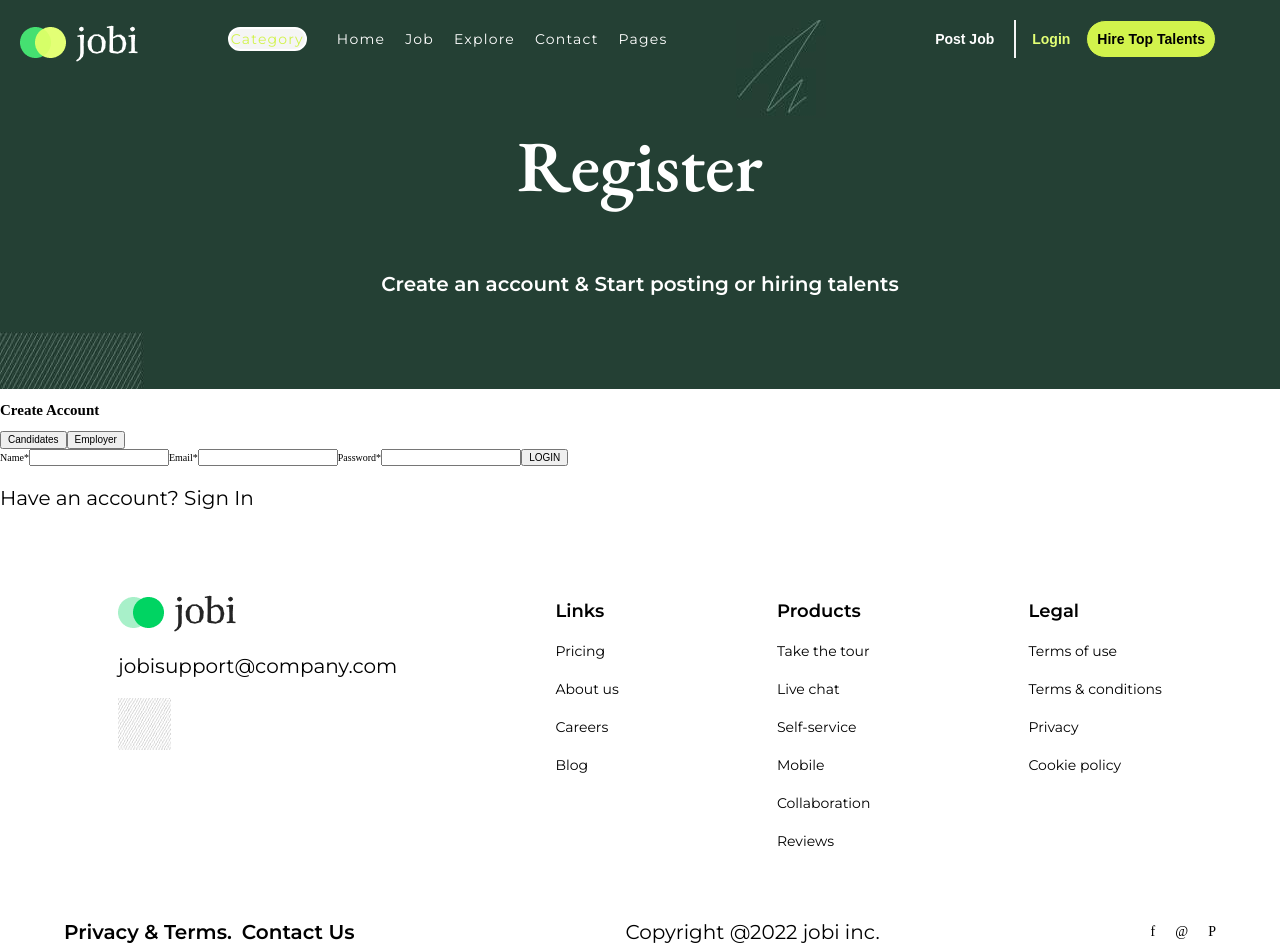
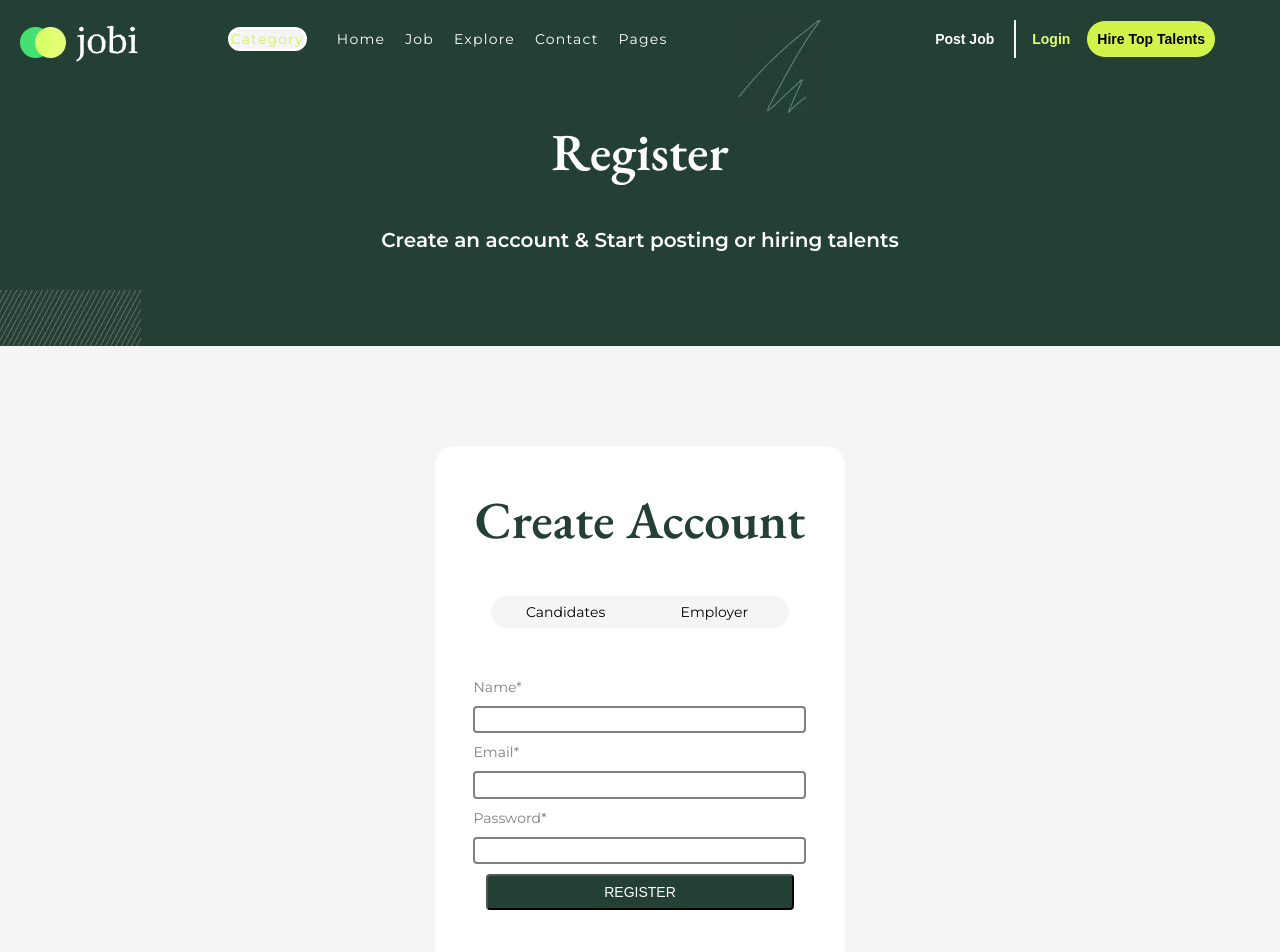
Before and after one commit to rodgersajb/jobi, a React (Vite) app: page /register in a window 1280 px wide. Shown: the top 952 px of the page. Built offline with nearby package versions, Linux system fonts and the light colour scheme; no server answers.

Commit message:
added firebase authentication and user sign-in functionary to register.jsx

```diff
--- a/src/Components/RegisterForm.jsx
+++ b/src/Components/RegisterForm.jsx
@@ -1,26 +1,79 @@
+import { firebase, db } from "./firebase";
+import { set, ref } from "firebase/database";
+import { createUserWithEmailAndPassword, getAuth } from "firebase/auth";
+
+import { useState } from "react";
+
 const RegisterForm = () => {
+  const [email, setEmail] = useState("");
+  const [password, setPassword] = useState("");
+  const [name, setName] = useState("");
+
+  const handleSignUp = () => {
+    const auth = getAuth(firebase);
+    createUserWithEmailAndPassword(auth, email, password)
+      .then((response) => {
+        const user = response.user;
+
+        alert("Successfully signed up!");
+        set(ref(db, "users/" + user.uid), {
+          email: email,
+          displayName: name,
+        });
+      })
+
+      .catch((error) => {
+        const errorCode = error.code;
+        const errorMessage = error.message;
+        alert(errorCode);
+        // ..
+      });
+  };
+
+  const handleOnSubmit = (event) => {
+    event.preventDefault();
+  };
+
   return (
     <>
       <section className="register-form">
-        <div className="content">
+        <div className="form-container">
           <h2>Create Account</h2>
           <div className="button-select">
             <button>Candidates</button>
             <button>Employer</button>
           </div>
           <form
+            onSubmit={handleOnSubmit}
             action="
                 "
           >
-            <label htmlFor="name">Name*</label>
-            <input type="text" />
-            <label htmlFor="email">Email*</label>
-            <input type="text" />
-            <label htmlFor="password">Password*</label>
-            <input type="password" />
-            <button>LOGIN</button>
+            <span>
+              <label htmlFor="name">Name*</label>
+              <input
+                type="text"
+                onChange={(event) => setName(event.target.value)}
+              />
+            </span>
+            <span>
+              <label htmlFor="email">Email*</label>
+              <input
+                type="text"
+                onChange={(event) => setEmail(event.target.value)}
+              />
+            </span>
+            <span>
+              <label htmlFor="password">Password*</label>
+              <input
+                type="password"
+                onChange={(event) => setPassword(event.target.value)}
+              />
+            </span>
+            <button onClick={handleSignUp}>REGISTER</button>
           </form>
-          <p>Have an account? <span className="underline">Sign In</span></p>
+          <p>
+            Have an account? <span className="underline">Sign In</span>
+          </p>
         </div>
       </section>
     </>
--- a/src/Components/firebase.jsx
+++ b/src/Components/firebase.jsx
@@ -4,13 +4,13 @@ import { initializeApp } from "firebase/app";
 import { getDatabase } from "firebase/database";
 
 const firebaseConfig = {
-  apiKey: import.meta.env.VITE_FIREBASE_KEY,
-  authDomain: import.meta.env.VITE_FIREBASE_DOMAIN,
-  projectId: import.meta.env.VITE_PROJECT_ID,
-  storageBucket: import.meta.env.VITE_STORAGE_BUCKET,
-  messagingSenderId: import.meta.env.VITE_FIREBASE_SENDER_ID,
-  appId: import.meta.env.VITE_FIREBASE_APP_ID,
+  apiKey: "AIzaSyA7khADx-NVdnlHdAfPSolZJJ1hZ3eeD3Y",
+  authDomain: "jobi-122d7.firebaseapp.com",
   databaseURL: "https://jobi-122d7-default-rtdb.firebaseio.com",
+  projectId: "jobi-122d7",
+  storageBucket: "jobi-122d7.appspot.com",
+  messagingSenderId: "6623742296",
+  appId: "1:6623742296:web:89d421e57644fc845d7d2d",
 };
 
 // Initialize Firebase
--- a/src/styles/sass/partials/_register.scss
+++ b/src/styles/sass/partials/_register.scss
@@ -2,7 +2,6 @@
   max-width: 2080px;
   nav {
     width: 100%;
-
 
     background: $registerGreen;
     .flex-container {
@@ -17,7 +16,6 @@
         border: 2px solid #fff;
         padding: 0.1rem;
         margin: 0 1rem 0 0;
-
       }
       li {
         color: #fff;
@@ -37,8 +35,6 @@
           color: #fff;
           border-right: 2px solid $lightgrey;
           padding: 0 2rem 0 6rem;
-
-
         }
         button:nth-child(2) {
           outline: none;
@@ -54,7 +50,8 @@
           padding: 1rem;
           border: 1px solid $registerGreen;
           border-radius: 4rem;
-                }            }
+        }
+      }
     }
   }
   .content-container {
@@ -65,7 +62,7 @@
       margin-top: 0;
       color: #fff;
       text-align: center;
-            font-size: 7.2rem;
+      font-size: 5.2rem;
       font-family: $heading1;
     }
     h5 {
@@ -78,4 +75,102 @@
       bottom: 0;
     }
   }
+  .register-form {
+    background: $lightgrey;
+    display: flex;
+    align-items: center;
+    justify-content: center;
+    .form-container {
+      background: #fff;
+      margin: 10rem 0;
+      border-radius: 2rem;
+      padding: 4rem;
+
+      h2 {
+        margin-top: 0;
+        color: $registerGreen;
+        text-align: center;
+        font-size: 5.2rem;
+        font-family: $heading1;
       }
+      .button-select {
+        display: flex;
+        align-items: center;
+        justify-content: center;
+        background-color: $lightgrey;
+        width: 90%;
+        margin: 0 auto;
+
+        border-radius: 4rem;
+        margin-top: 0;
+        margin-bottom: 0;
+
+        button {
+          outline: none;
+          border: none;
+          background: none;
+          font-family: $heading2;
+          width: 100%;
+          padding: 0.8rem;
+          font-size: 1.4rem;
+          &:focus,
+          &:hover {
+            border: 1px solid $green;
+            transition: border 0.3s ease-in;
+            color: green;
+            background: #fff;
+            border-radius: 4rem;
+            height: 100%;
+
+
+          }
+        }
+      }
+      form {
+        display: flex;
+        flex-direction: column;
+        align-items: center;
+        justify-content: center;
+        padding: 4rem ;
+        span {
+            display: flex;
+            flex-direction: column;
+            align-items: center;
+            label,
+            input {
+                width: 225%;
+            }
+            label {
+                font-family: $heading2;
+                color: grey;
+                font-size: 1.4rem;
+                padding: 1rem 0 1rem 0;
+            }
+            input {
+                outline: none;
+                border: none;
+                border: 2px solid grey;
+                border-radius: 0.4rem;
+                padding: 0.6rem;
+            }
+        }
+        button {
+            color: #fff;
+            background-color: $registerGreen;
+            width: 123%;
+            border-radius: 0.4rem;
+            padding: 0.8rem ;
+            margin: 1rem 0 0 0;
+            font-size: 1.4rem;
+        }
+      }
+      p {
+        text-align: center;
+        .underline {
+            color: $registerGreen;
+            border-bottom: 1px solid $registerGreen;
+        }
+      }
+    }
+  }
+}
--- a/src/styles/sass/styles.css
+++ b/src/styles/sass/styles.css
@@ -789,7 +789,7 @@ footer .footer .socials span {
   margin-top: 0;
   color: #fff;
   text-align: center;
-  font-size: 7.2rem;
+  font-size: 5.2rem;
   font-family: "EB Garamond", serif;
 }
 .register .content-container h5 {
@@ -800,4 +800,96 @@ footer .footer .socials span {
   position: absolute;
   left: 0;
   bottom: 0;
+}
+.register .register-form {
+  background: #f5f5f5;
+  display: flex;
+  align-items: center;
+  justify-content: center;
+}
+.register .register-form .form-container {
+  background: #fff;
+  margin: 10rem 0;
+  border-radius: 2rem;
+  padding: 4rem;
+}
+.register .register-form .form-container h2 {
+  margin-top: 0;
+  color: #244034;
+  text-align: center;
+  font-size: 5.2rem;
+  font-family: "EB Garamond", serif;
+}
+.register .register-form .form-container .button-select {
+  display: flex;
+  align-items: center;
+  justify-content: center;
+  background-color: #f5f5f5;
+  width: 90%;
+  margin: 0 auto;
+  border-radius: 4rem;
+  margin-top: 0;
+  margin-bottom: 0;
+}
+.register .register-form .form-container .button-select button {
+  outline: none;
+  border: none;
+  background: none;
+  font-family: "Montserrat", sans-serif;
+  width: 100%;
+  padding: 0.8rem;
+  font-size: 1.4rem;
+}
+.register .register-form .form-container .button-select button:focus, .register .register-form .form-container .button-select button:hover {
+  border: 1px solid #31795A;
+  transition: border 0.3s ease-in;
+  color: green;
+  background: #fff;
+  border-radius: 4rem;
+  height: 100%;
+}
+.register .register-form .form-container form {
+  display: flex;
+  flex-direction: column;
+  align-items: center;
+  justify-content: center;
+  padding: 4rem;
+}
+.register .register-form .form-container form span {
+  display: flex;
+  flex-direction: column;
+  align-items: center;
+}
+.register .register-form .form-container form span label,
+.register .register-form .form-container form span input {
+  width: 225%;
+}
+.register .register-form .form-container form span label {
+  font-family: "Montserrat", sans-serif;
+  color: grey;
+  font-size: 1.4rem;
+  padding: 1rem 0 1rem 0;
+}
+.register .register-form .form-container form span input {
+  outline: none;
+  border: none;
+  border: 2px solid grey;
+  border-radius: 0.4rem;
+  padding: 0.6rem;
+}
+.register .register-form .form-container form button {
+  color: #fff;
+  background-color: #244034;
+  width: 123%;
+  border-radius: 0.4rem;
+  padding: 0.8rem;
+  margin: 1rem 0 0 0;
+  font-size: 1.4rem;
+}
+.register .register-form .form-container p {
+  text-align: center;
+}
+.register .register-form .form-container p .underline {
+  color: #244034;
+  border-bottom: 1px solid #244034;
 }/*# sourceMappingURL=styles.css.map */
```
Also changed, not shown: 1 other file (tests, documents, lock files or other folders). Lines whose indentation alone changed are shown as unchanged.
